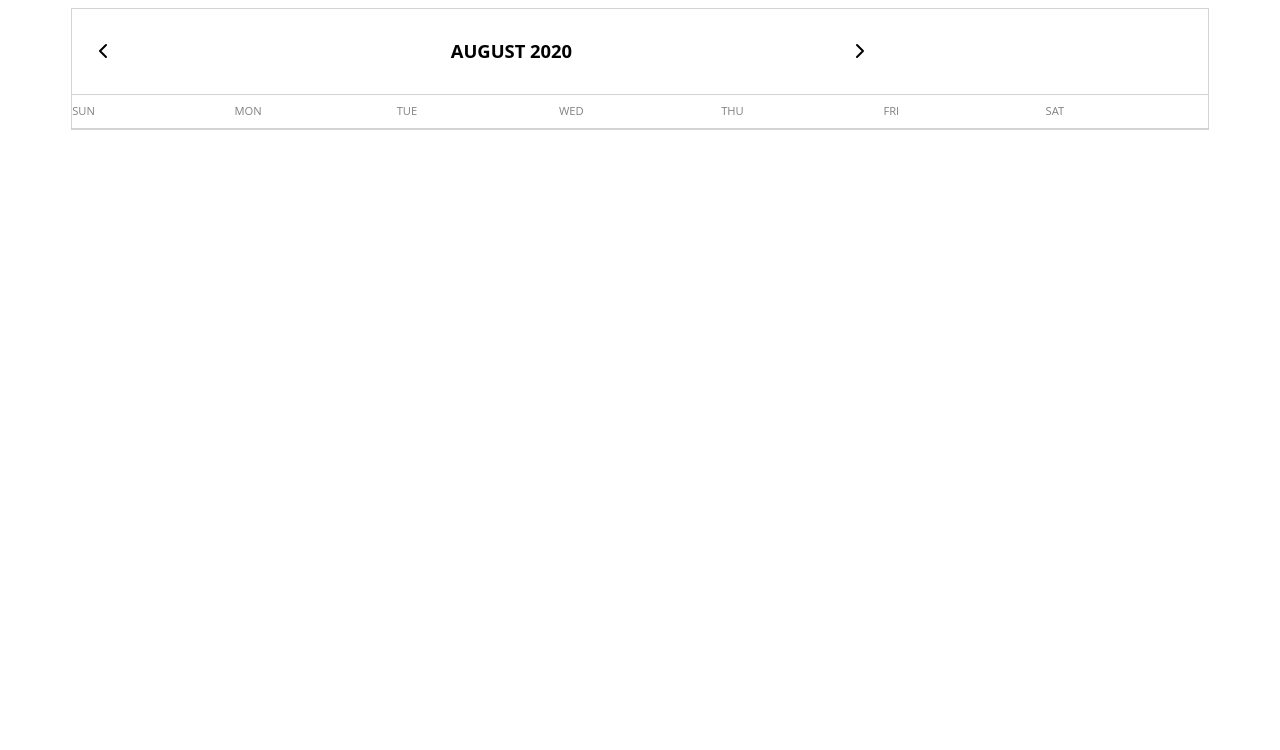
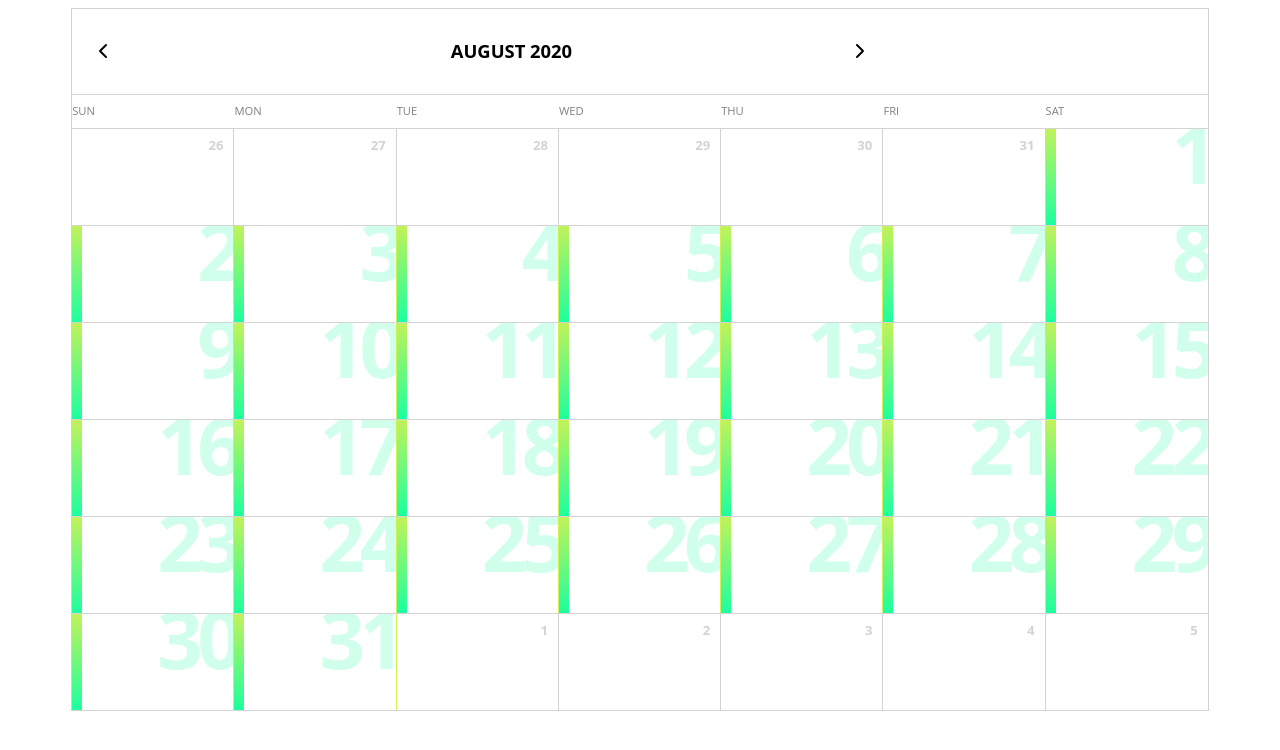
Before and after one commit to nadinejuraschek/react-calendar, a React (Create React App) app in the folder client/: page / in a window 1280 px wide. Shown: the top 750 px of the page. Built offline with nearby package versions, Linux system fonts and the light colour scheme.

Commit message:
cells display, date can be selected

```diff
--- a/client/src/components/Calendar.jsx
+++ b/client/src/components/Calendar.jsx
@@ -5,6 +5,7 @@ import React, { useState } from 'react';
 import moment from 'moment';
 
 // COMPONENTS
+import Cells from './Cells';
 import Header from './Header';
 import Weekdays from './Weekdays';
 
@@ -19,7 +20,8 @@ const Calendar = () => {
   return (
     <div className='calendar'>
       <Header currentDate={currentDate} handleCurrentDate={setCurrentDate} />
-      <Weekdays />
+      <Weekdays currentDate={currentDate} />
+      <Cells currentDate={currentDate} handleSelectedDate={setSelectedDate} />
     </div>
   );
 };
--- a/client/src/components/Cells.jsx
+++ b/client/src/components/Cells.jsx
@@ -0,0 +1,56 @@
+// REACT
+import React from 'react';
+
+// NPM PACKAGES
+import moment from 'moment';
+
+// ICONS
+
+// COMPONENTS
+
+const Cells = ({ currentDate, handleSelectedDate }) => {
+  const dateFormat = 'D';
+
+  const monthStart = moment(currentDate).startOf('month');
+  const monthEnd = moment(currentDate).endOf('month');
+
+  const startDate = moment(monthStart).startOf('week');
+  const endDate = moment(monthEnd).endOf('week');
+
+  const rows = [];
+  let days = [];
+  let day = startDate;
+  let formattedDate = '';
+
+  const onDateClick = day => {
+    handleSelectedDate(day);
+  };
+
+  while (day <= endDate) {
+    for (let i = 0; i < 7; i++) {
+    formattedDate = moment(day).format(dateFormat);
+    const cloneDay = day;
+    days.push(
+       <div
+        className={`column cell ${!moment(day).isSame(monthStart, 'month')
+        ? "disabled" : moment(day).isSame(day, 'month')
+        ? "selected" : "" }`}
+        key={day}
+        onClick={() => onDateClick(moment(day))}
+        >
+        <span className="number">{formattedDate}</span>
+        <span className="bg">{formattedDate}</span>
+      </div>
+      );
+    day = moment(day).add(1, 'day');
+   }
+    rows.push(
+       <div className="row" key={day}> {days} </div>
+     );
+    days = [];
+  }
+
+  return <div className='body'>{rows}</div>
+};
+
+export default Cells;
--- a/client/src/components/Weekdays.jsx
+++ b/client/src/components/Weekdays.jsx
@@ -12,7 +12,7 @@ import moment from 'moment';
 const Weekdays = ({ currentDate }) => {
   const dayFormat = 'ddd';
   const days = [];
-  let startDate = moment(currentDate).startOf('week');
+  const startDate = moment(currentDate).startOf('week');
 
   for (let i = 0; i < 7; i++) {
     days.push(
```
